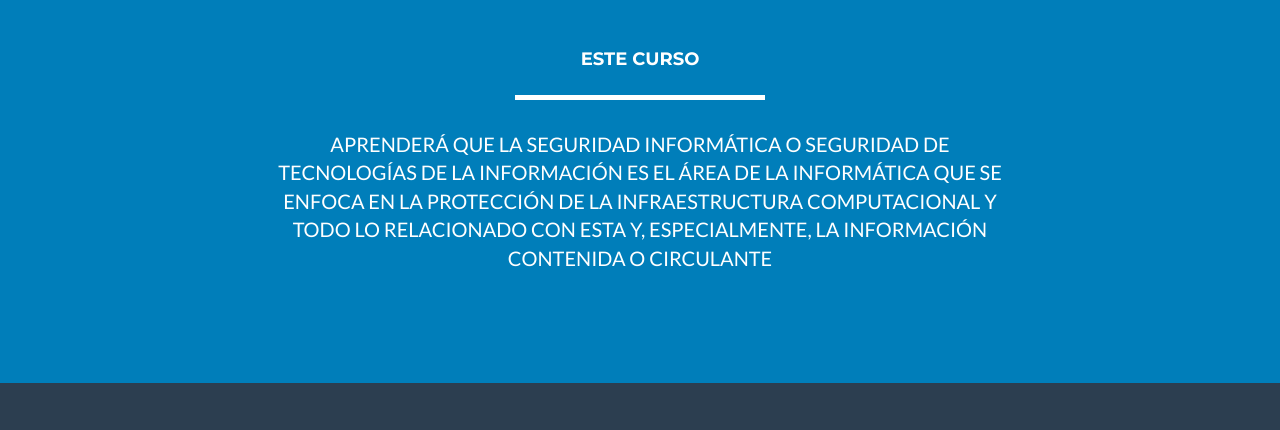
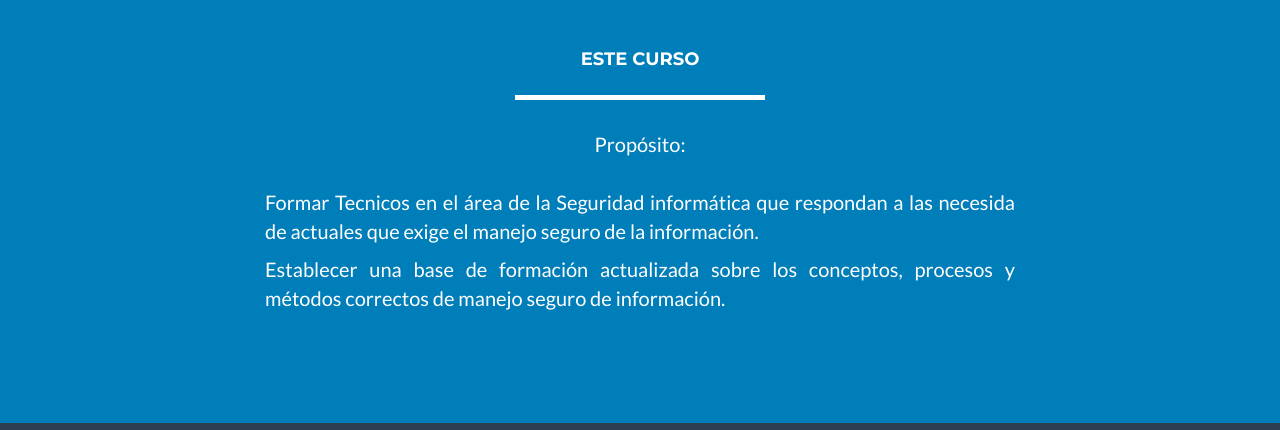
Before and after one commit to YarithzaGalindoAyala/Fase3_ConstruccionOVI, a website: page index.html in a window 1280 px wide. Shown: the part 1620-2050 px from the top of the page. Drawn offline with nearby package versions, Linux system fonts and the light colour scheme.

Commit message:
VJB_06_06_2019

```diff
--- a/index.html
+++ b/index.html
@@ -169,8 +169,12 @@
                 </div>
             </div>
             <div class="row">
-                <div class="col-lg-8 col-lg-offset-2" style="text-align:center;">
-                    <p>APRENDERÁ  QUE LA SEGURIDAD INFORMÁTICA O SEGURIDAD DE TECNOLOGÍAS DE LA INFORMACIÓN ES EL ÁREA DE LA INFORMÁTICA QUE SE ENFOCA EN LA PROTECCIÓN DE LA INFRAESTRUCTURA COMPUTACIONAL Y TODO LO RELACIONADO CON ESTA Y, ESPECIALMENTE, LA INFORMACIÓN CONTENIDA O CIRCULANTE</p>
+                <div class="col-lg-8 col-lg-offset-2">
+                    <p style="text-align:center;">Propósito:</p>
+                    <br>
+                    <p style="text-align:justify;">Formar Tecnicos en el área de la Seguridad informática que respondan a las necesida de actuales que exige el manejo seguro de la información. </p>
+                    <p style="text-align:justify;">Establecer una base de formación actualizada sobre los conceptos, procesos y métodos correctos de manejo seguro de información. </p>
+
                 </div>
                 <!--<div class="col-lg-4">
                     <p>Whether you're a student looking to showcase your work, a professional looking to attract clients, or a graphic artist looking to share your projects, this template is the perfect starting point!</p>
```
